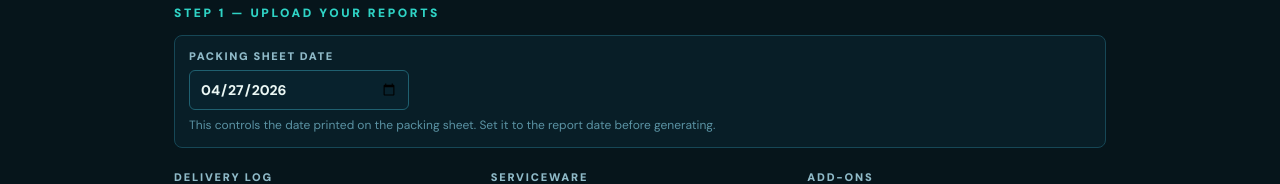
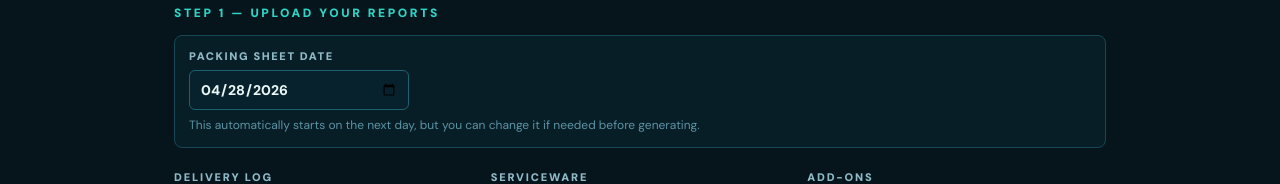
Before and after one commit to griffinlau/ops-packing-tool, a Next.js app in the folder ops-packing-tool/ops-packing-tool/: page / in a window 1280 px wide. Shown: the part 182-366 px from the top of the page. Built offline with nearby package versions, Linux system fonts and the light colour scheme.

Commit message:
Update page.js

```diff
--- a/ops-packing-tool/ops-packing-tool/src/app/page.js
+++ b/ops-packing-tool/ops-packing-tool/src/app/page.js
@@ -42,7 +42,9 @@ const CATEGORY_COLORS = {
 };
 
 function todayInputValue() {
-  return new Date().toISOString().slice(0, 10);
+  const tomorrow = new Date();
+  tomorrow.setDate(tomorrow.getDate() + 1);
+  return tomorrow.toISOString().slice(0, 10);
 }
 
 function formatDisplayDate(dateValue) {
@@ -803,7 +805,7 @@ export default function Home() {
               style={styles.dateInput}
             />
             <div style={styles.dateHelp}>
-              This controls the date printed on the packing sheet. Set it to the report date before generating.
+              This automatically starts on the next day, but you can change it if needed before generating.
             </div>
           </div>
 
```
